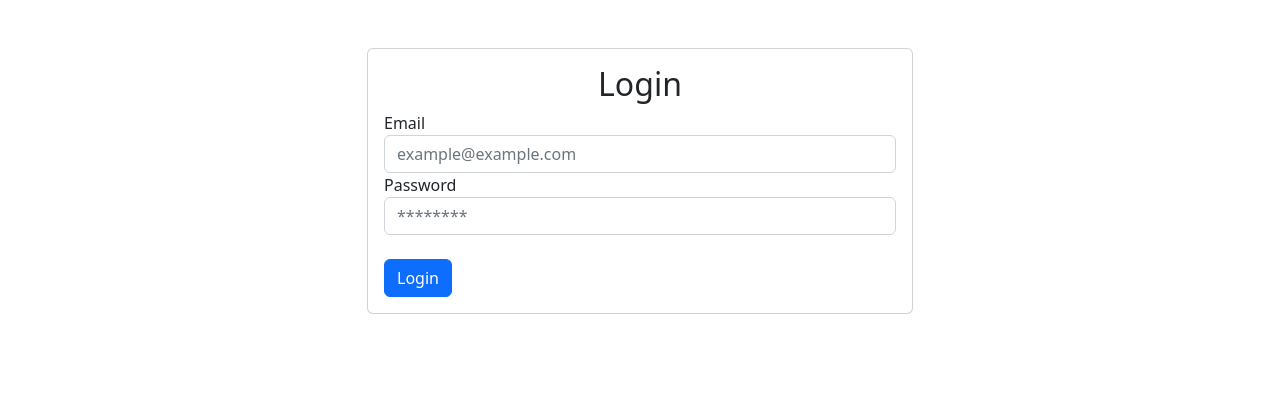
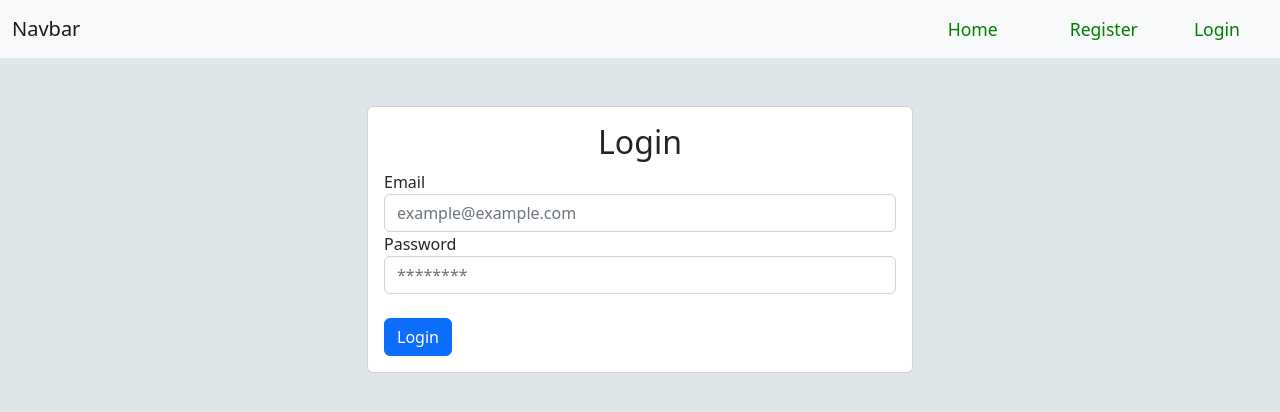
Before and after one commit to Dhanushchandra/Node-Forms, a React (Create React App) app in the folder client/: page /login in a window 1280 px wide. Shown: the top 412 px of the page. Built offline with nearby package versions, Linux system fonts and the light colour scheme.

Commit message:
added authorize and Base component.

```diff
--- a/client/src/App.js
+++ b/client/src/App.js
@@ -2,11 +2,18 @@ import React from "react";
 import Register from "./components/Forms/Register";
 import Login from "./components/Forms/Login";
 import CreatePosts from "./components/Forms/CreatePosts";
-import { BrowserRouter as Router, Routes, Route } from "react-router-dom";
+import Base from "./components/Base/Base";
+import {
+  BrowserRouter as Router,
+  Routes,
+  Route,
+  Navigate,
+} from "react-router-dom";
 import Home from "./components/Home/Home";
 
 //main
 function App() {
+  const token = localStorage.getItem("jwt");
   return (
     <>
       <Router>
@@ -14,7 +21,13 @@ function App() {
           <Route path="/" element={<Home />} />
           <Route path="/register" element={<Register />} />
           <Route path="/login" element={<Login />} />
-          <Route path="/createpost" element={<CreatePosts />} />
+          {token ? (
+            <Route path="/createpost" element={<CreatePosts />} />
+          ) : (
+            <Route path="/createpost" element={<Navigate to="/login" />} />
+          )}
+          <Route path="/base" element={<Base />} />
+          <Route path="*" element={<Navigate to="/" />} />
         </Routes>
       </Router>
     </>
--- /dev/null
+++ b/client/src/components/Base/Base.js
@@ -0,0 +1,14 @@
+import React from "react";
+import Navbar from "../Home/Navbar";
+import "./styles/Base.css";
+
+function Base({ children }) {
+  return (
+    <div className="base">
+      <Navbar />
+      {children}
+    </div>
+  );
+}
+
+export default Base;
--- /dev/null
+++ b/client/src/components/Base/styles/Base.css
@@ -0,0 +1,7 @@
+.base{
+    width: 100%;
+    height: 100vh;
+    position: relative;
+    overflow: hidden;
+    background-color: #dfe6e9;
+}
--- a/client/src/components/Forms/CreatePosts.js
+++ b/client/src/components/Forms/CreatePosts.js
@@ -1,7 +1,10 @@
 import React from "react";
 import { useState } from "react";
+import Base from "../Base/Base";
 
 function CreatePosts() {
+  const token = localStorage.getItem("jwt");
+
   const [values, setValues] = useState({
     title: "",
     body: "",
@@ -22,6 +25,7 @@ function CreatePosts() {
       headers: {
         Accept: "application/json",
         "Content-Type": "application/json",
+        Authorization: `Bearer ${token}`,
       },
       body: JSON.stringify({
         title,
@@ -31,9 +35,12 @@ function CreatePosts() {
     })
       .then((response) => {
         response.json().then((data) => {
-          if (data.errors) {
-            console.log(data.errors);
-            setValues({ ...values, error: data.errors, success: false });
+          const authError = data.error;
+
+          const errorMsg = authError ? authError : data.errors;
+
+          if (data.errors || data.error) {
+            setValues({ ...values, error: errorMsg, success: false });
           } else {
             setValues({
               ...values,
@@ -74,6 +81,7 @@ function CreatePosts() {
   };
 
   return (
+    <Base>
       <div className="container">
         {successMessage()}
         {errorMessage()}
@@ -127,6 +135,7 @@ function CreatePosts() {
           </div>
         </div>
       </div>
+    </Base>
   );
 }
 
--- a/client/src/components/Forms/Login.js
+++ b/client/src/components/Forms/Login.js
@@ -1,5 +1,6 @@
 import React from "react";
 import { useState } from "react";
+import Base from "../Base/Base";
 
 function Login() {
   const [values, setValues] = useState({
@@ -73,6 +74,7 @@ function Login() {
   };
 
   return (
+    <Base>
       <div className="container">
         {successMessage()}
         {errorMessage()}
@@ -115,6 +117,7 @@ function Login() {
           </div>
         </div>
       </div>
+    </Base>
   );
 }
 
--- a/client/src/components/Forms/Register.js
+++ b/client/src/components/Forms/Register.js
@@ -1,6 +1,7 @@
 import React from "react";
 import { useState } from "react";
 import { Link } from "react-router-dom";
+import Base from "../Base/Base";
 
 function Register() {
   const [values, setValues] = useState({
@@ -79,6 +80,7 @@ function Register() {
   };
 
   return (
+    <Base>
       <div className="container">
         {successMessage()}
         {errorMessage()}
@@ -144,6 +146,7 @@ function Register() {
           </div>
         </div>
       </div>
+    </Base>
   );
 }
 
--- a/client/src/components/Home/Home.js
+++ b/client/src/components/Home/Home.js
@@ -1,15 +1,12 @@
 import React from "react";
-import Basic from "./Basic";
-import Navbar from "./Navbar";
+import Base from "../Base/Base";
 import Posts from "./Posts";
 
 function Home() {
   return (
-    <div>
-      <Navbar />
+    <Base>
       <Posts />
-      {/* <Basic /> */}
-    </div>
+    </Base>
   );
 }
 
--- a/client/src/components/Home/Navbar.js
+++ b/client/src/components/Home/Navbar.js
@@ -4,6 +4,8 @@ import Logout from "../Forms/Logout";
 import "./styles/Navbar.css";
 
 function Navbar() {
+  const token = localStorage.getItem("jwt");
+
   return (
     <nav className="navbar navbar-expand-lg bg-light">
       <div className="container-fluid">
@@ -32,27 +34,27 @@ function Navbar() {
               </Link>
             </a>
             <a className="nav-link  " aria-current="page">
-              {localStorage.getItem("jwt") ? (
+              {token ? (
                 <Link className="link" to="/createpost">
                   Create
                 </Link>
               ) : null}
             </a>
             <a className="nav-link">
-              {localStorage.getItem("jwt") ? null : (
+              {token ? null : (
                 <Link className="link" to="/register">
                   Register
                 </Link>
               )}
             </a>
             <a className="nav-link">
-              {localStorage.getItem("jwt") ? null : (
+              {token ? null : (
                 <Link className="link" to="/login">
                   Login
                 </Link>
               )}
             </a>
-            {localStorage.getItem("jwt") ? <Logout /> : null}
+            {token ? <Logout /> : null}
           </div>
         </div>
       </div>
--- a/client/src/components/Home/styles/Post.css
+++ b/client/src/components/Home/styles/Post.css
@@ -1,4 +1,5 @@
-/* .post-main{
-    flex: 33.33%;
-    max-width: 30.33%;
-} */
+
+.card-img-top{
+    width: 100%;
+    height: 200px;
+}
--- a/client/src/components/Home/styles/Posts.css
+++ b/client/src/components/Home/styles/Posts.css
@@ -1,7 +1,6 @@
 .posts-main{
     margin-top: 20px;
     width: 100%;
-    height: 80vh;
     background-color: #f5f5f5;
     display: flex;
     justify-content: space-around;
```
Also changed, not shown: client/src/components/Home/sampledata.js (deleted, +0 -20 lines), 1 other file (tests, documents, lock files or other folders). Lines whose indentation alone changed are shown as unchanged.
